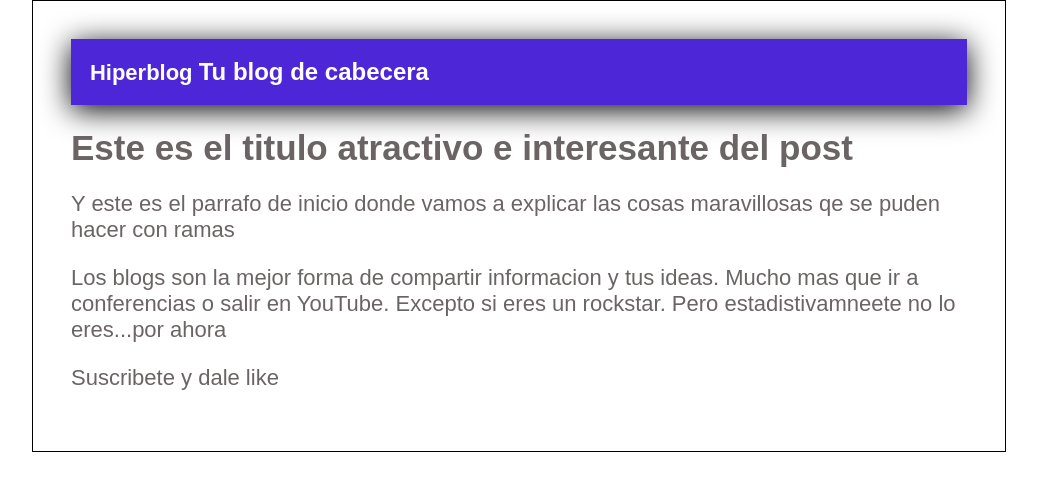
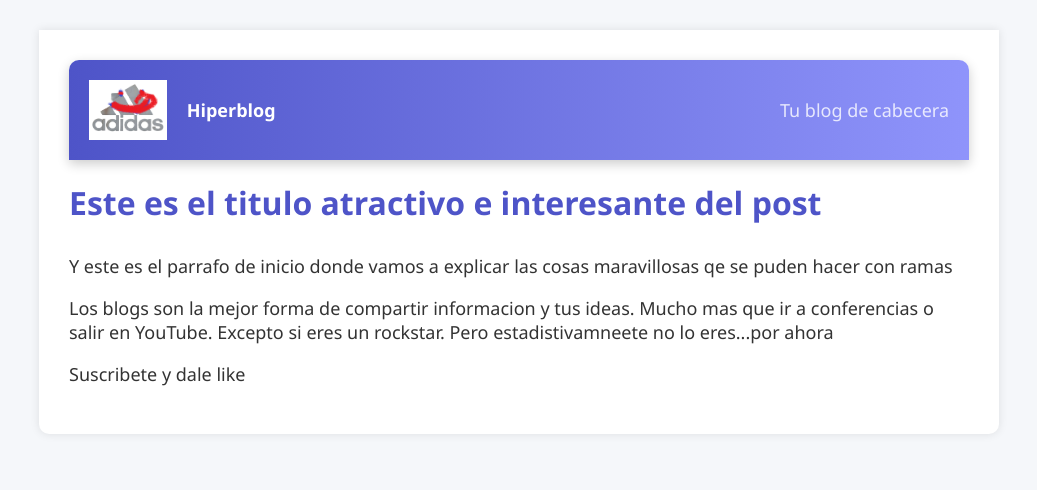
Before and after one commit to MiltonColombiadev/hyperblog, a plain HTML site: page blogpost.html in a window 1280 px wide. Shown: the whole page, without its empty margins (121-1158 px from the left). Drawn offline with Linux system fonts and the light colour scheme.

Commit message:
Color de fondo, logo nuevo y mejor color de header

```diff
--- a/blogpost.html
+++ b/blogpost.html
@@ -6,6 +6,7 @@
     <body>
         <div id="container">
             <div id="cabecera">
+                <img id="logo" src="Imagenes/dragon.png" />
                 Hiperblog
                 <span id="tagline">Tu blog de cabecera</span>
             </div>
--- a/css/estilos.css
+++ b/css/estilos.css
@@ -1,39 +1,52 @@
 body
 {
-    color: #6b6464;
+    background: #f5f7fa;
+    color: #333;
     text-align: center;
-    font-family: "Arial";
-    font-size: 22px;
+    font-family: "Segoe UI", Tahoma, Geneva, Verdana, sans-serif;
+    font-size: 18px;
     margin: 0;
     padding: 0;
 
 }
 #cabecera
 {
-    background: rgb(77, 39, 215);
-    box-shadow: 0px 5px 30px 0px rgba(0,0,0,075);
+     background: linear-gradient(90deg, #4e54c8, #8f94fb);
     color: white;
     font-weight: bold;
-    margin: 0;
-    padding: 0.5cm;
+    padding: 20px;
+    border-radius: 10px 10px 0 0;
+    display: flex;
+    align-items: center;
+    gap: 20px;
+    box-shadow: 0 4px 12px rgba(0, 0, 0, 0.2);
+}
+#logo {
+    height: 60px;
 }
 
 #cabecera #tagline
 {
-    font-size: 24px;
-    font-weight: bold;
+     font-size: 18px;
+    font-weight: normal;
+    opacity: 0.8;
+    margin-left: auto;
 }
 
 #container
 {
-    width: 70%;
-    padding: 1cm;
+    width: 80%;
+    max-width: 900px;
+    margin: 30px auto;
+    padding: 30px;
+    background: white;
+    border-radius: 0 0 10px 10px;
+    box-shadow: 0 0 10px rgba(0, 0, 0, 0.1);
     text-align: left;
-    border: 1px solid #000;
-    margin: 0 auto;
-
 }
 #container h1
 {
-    font-size: 35px;
-}
+    font-size: 32px;
+    margin-bottom: 30px;
+    color: #4e54c8;
+}3
```
